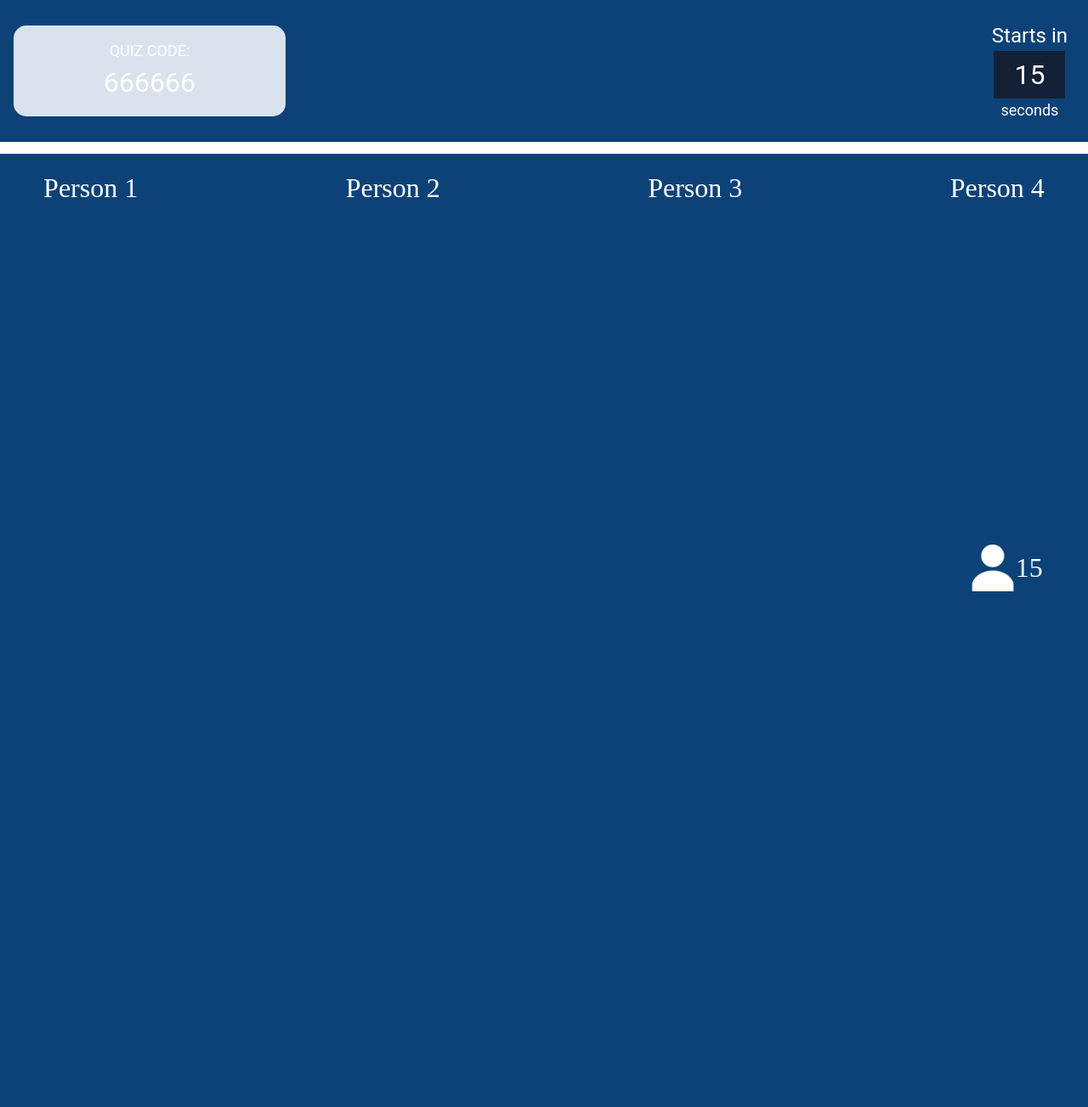
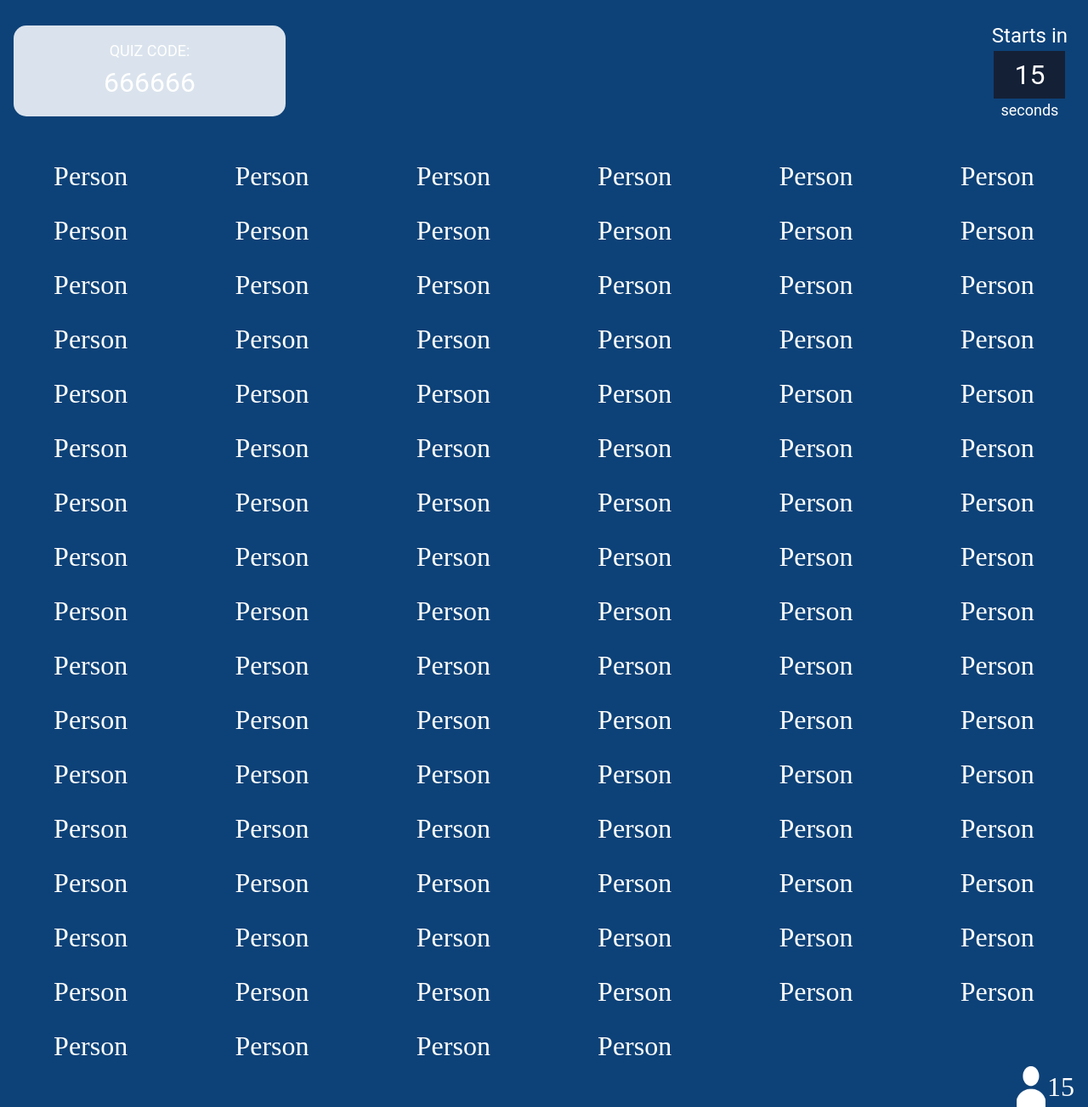
Before and after one commit to InnoSWP/Intaby, a Django app: template web-app/static/templates/waiting_hall.html in a window 1280 px wide. Shown: the part 76-1379 px from the top of the page at 85% size. Before the commit the page ends 772 px from the top, so only its background shows below. Run offline with Django 4.2, Linux system fonts and the light colour scheme; the template is opened without the code that fills it, so the values that code supplies are empty.

Commit message:
add script to waiting hall

```diff
--- /dev/null
+++ b/web-app/static/scripts/addParticipant.js
@@ -0,0 +1,17 @@
+window.onload = addParticipant(100)
+
+function addParticipant(number) {
+    var wrapper = document.getElementsByClassName('waiting_hall_wrapper')[0]
+    console.log(wrapper)
+    for (let index = 0; index < number; index++) {
+        var element = createParticipant()
+        wrapper.appendChild(element)
+    }
+}
+
+function createParticipant() {
+   var element = document.createElement('div')
+   element.classList.add("person",  "mt-3", "col-6", "col-md-2" )
+   element.textContent = "Person"
+   return element
+}
--- a/web-app/static/styles/new_style_1.css
+++ b/web-app/static/styles/new_style_1.css
@@ -97,9 +97,10 @@ header {
     border-bottom: 2px #585B5F solid;
 }
 
-.Enter_quiz_name_text::placeholder{
+.Enter_quiz_name_text::placeholder {
     color: #585B5F;
 }
+
 .Editor {
     background-color: #0D4278;
     /*height: 60%;*/
@@ -115,6 +116,7 @@ header {
     font-size: x-large;
     border: 3px dashed white;
 }
+
 .type_a_question::placeholder {
     text-align: left;
 }
@@ -129,6 +131,7 @@ header {
     font-size: x-large;
     height: 2em;
 }
+
 .Answer_add_wrapper {
     height: max-content;
 }
@@ -137,6 +140,7 @@ header {
     color: white;
     font-size: x-large;
 }
+
 .Answer_type::placeholder {
     text-align: left;
 }
@@ -273,9 +277,11 @@ textarea::-moz-placeholder {
     background: #0D4278;
     border: 2px #FFFFFF solid;
 }
-.Edit_profile-link{
+
+.Edit_profile-link {
     color: #FFFFFF;
 }
+
 .quiz_storage {
     background-color: #DBE4ED;
 }
@@ -310,6 +316,7 @@ textarea::-moz-placeholder {
     font-style: normal;
     color: #DBE4ED;
 }
+
 .edit {
     font-size: large;
     font-family: 'Rubik', serif;
@@ -386,7 +393,6 @@ a {
 }
 
 .person {
-
     font-size: x-large;
     color: white;
     font-family: "Josefin Sans", serif;
@@ -425,4 +431,13 @@ a {
     .person {
         font-size: xx-large;
     }
+    .user_icon {
+        height: 100%;
+        width: 8%;
+    }
 }
+
+.user_icon {
+    height: 100%;
+    width: 3%;
+}
--- a/web-app/static/templates/page_of_answer.html
+++ b/web-app/static/templates/page_of_answer.html
@@ -55,6 +55,7 @@
       </div>
     </div>
   </div>
+  <script src="../scripts/addAnswer.js"></script>
 </body>
 
 </html>
--- a/web-app/static/templates/waiting_hall.html
+++ b/web-app/static/templates/waiting_hall.html
@@ -4,10 +4,10 @@
 <head>
   <title>waiting hall</title>
   <script src="jquery-3.6.0.min.js"></script>
-  <link rel="stylesheet" href="/web-app/static/styles/new_style_1.css">
+
   <link href="https://cdn.jsdelivr.net/npm/bootstrap@5.2.0-beta1/dist/css/bootstrap.min.css" rel="stylesheet"
     integrity="sha384-0evHe/X+R7YkIZDRvuzKMRqM+OrBnVFBL6DOitfPri4tjfHxaWutUpFmBp4vmVor" crossorigin="anonymous">
-
+  <link rel="stylesheet" href="/web-app/static/styles/new_style_1.css">
 
 </head>
 
@@ -31,7 +31,7 @@
           666666
         </div>
       </div>
-      <div class="timer_wrapper d-flex flex-column justify-content-center align-items-center r m-4">
+      <div class="timer_wrapper d-flex flex-column justify-content-center align-items-center m-4">
         <div class="starts_in">Starts in</div>
         <div class="timer px-4 py-1">15</div>
         <div class="seconds">seconds</div>
@@ -40,16 +40,17 @@
 
     <div class="line_separator"></div>
 
-    <div class="waiting_hall_wrapper d-flex justify-content-between text-center flex-wrap">
-      <div class="person  mt-3 col-md-2 col-xs-6">Person 1</div>
+    <div class="waiting_hall_wrapper d-flex justify-content-begin text-center flex-wrap">
+      <!-- <div class="person  mt-3 col-md-2 col-xs-6">Person 1</div>
       <div class="person  mt-3 col-md-2 col-xs-6">Person 2</div>
       <div class="person  mt-3 col-md-2 col-xs-6">Person 3</div>
-      <div class="person  mt-3 col-md-2 col-xs-6">Person 4</div>
+      <div class="person  mt-3 col-md-2 col-xs-6">Person 4</div> -->
     </div>
-    <div
-      class="d-flex justify-content-center align-items-center participants_wrapper position-absolute bottom-0 end-0 col-1 mb-4 me-4">
-      <img src="/web-app/static/images/User_icon.png" class="col-12 col-md-8 col-lg-6 col-lx-4">
-      <div class="participants_text col-12 col-md-8 col-lg-6 col-lx-4  me-3">15</div>
+    <div class="d-flex justify-content-end align-items-center participants_wrapper mb-4 me-4"
+      style="width: 100%">
+      <img src="/web-app/static/images/User_icon.png" class="user_icon" >
+      <div class="participants_text me-3">15</div>
     </div>
   </div>
+  <script src="..\scripts\addParticipant.js"></script>
 </body>
```
